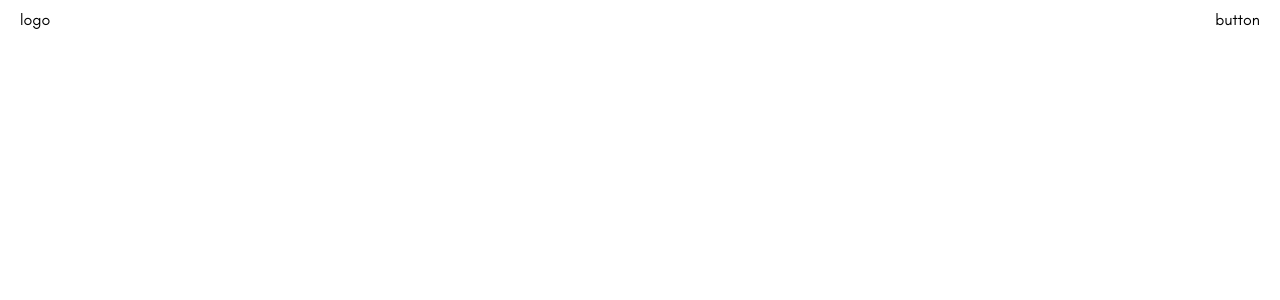
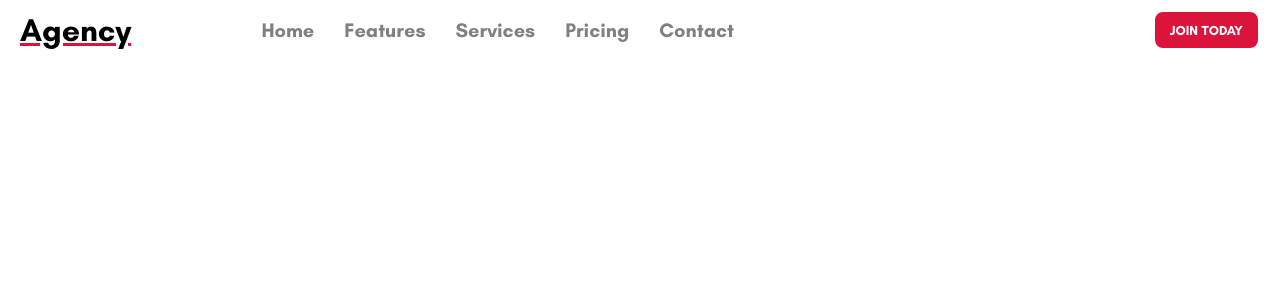
Before and after one commit to Kenan-Kadic/react-subscribe-website, a React (Create React App) app: page / in a window 1280 px wide. Shown: the top 300 px of the page. Built offline with nearby package versions, Linux system fonts and the light colour scheme.

Commit message:
update Navbar.jsx

```diff
--- a/src/components/Navbar.jsx
+++ b/src/components/Navbar.jsx
@@ -1,23 +1,71 @@
+import React from "react";
 import styled from "styled-components";
 
 const Container = styled.div`
   height: 50px;
-`
+`;
 const Wrapper = styled.div`
   padding: 10px 20px;
-    display:flex;
-    justify-content:space-between;
-`
+  display: flex;
+  align-items: center;
+  justify-content: space-between;
+`;
+
+const Left = styled.div`
+  width: 60%;
+  display: flex;
+  align-items: center;
+  justify-content: space-between;
+`;
+
+const Logo = styled.h1`
+  font-weight: bold;
+  text-decoration: underline crimson;
+`;
+
+const Menu = styled.ul`
+  display: flex;
+  list-style: none;
+  @media only screen and (max-width: 480px) {
+    display: none;
+  }
+`;
+
+const MenuItem = styled.li`
+  margin-right: 30px;
+  font-size: 20px;
+  font-weight: bold;
+  color: gray;
+`;
+
+const Button = styled.button`
+  border: 2px solid white;
+  padding: 10px 15px;
+  background-color: crimson;
+  color: white;
+  font-weight: bold;
+  border-radius: 10px;
+  cursor: pointer;
+`;
 
 const Navbar = () => {
     return (
       <Container>
         <Wrapper>
-            <span>logo</span>
-            <span>button</span>
+          <Left>
+            <Logo>Agency</Logo>
+            <Menu>
+              <MenuItem>Home</MenuItem>
+              <MenuItem>Features</MenuItem>
+              <MenuItem>Services</MenuItem>
+              <MenuItem>Pricing</MenuItem>
+              <MenuItem>Contact</MenuItem>
+            </Menu>
+          </Left>
+          <Button>JOIN TODAY</Button>
         </Wrapper>
       </Container>
-    )
-}
+    );
+  };
 
 export default Navbar
```
Lines whose indentation alone changed are shown as unchanged.
